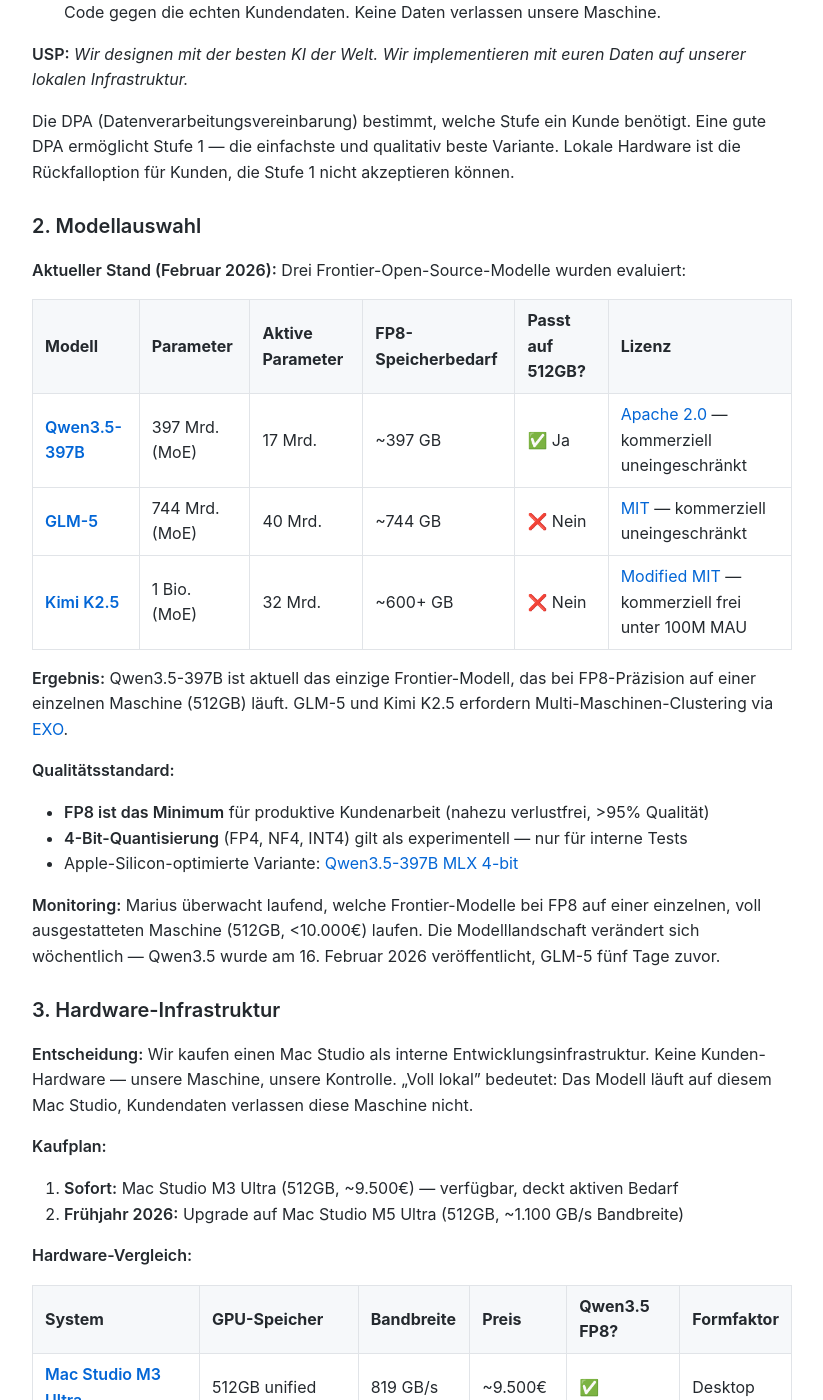
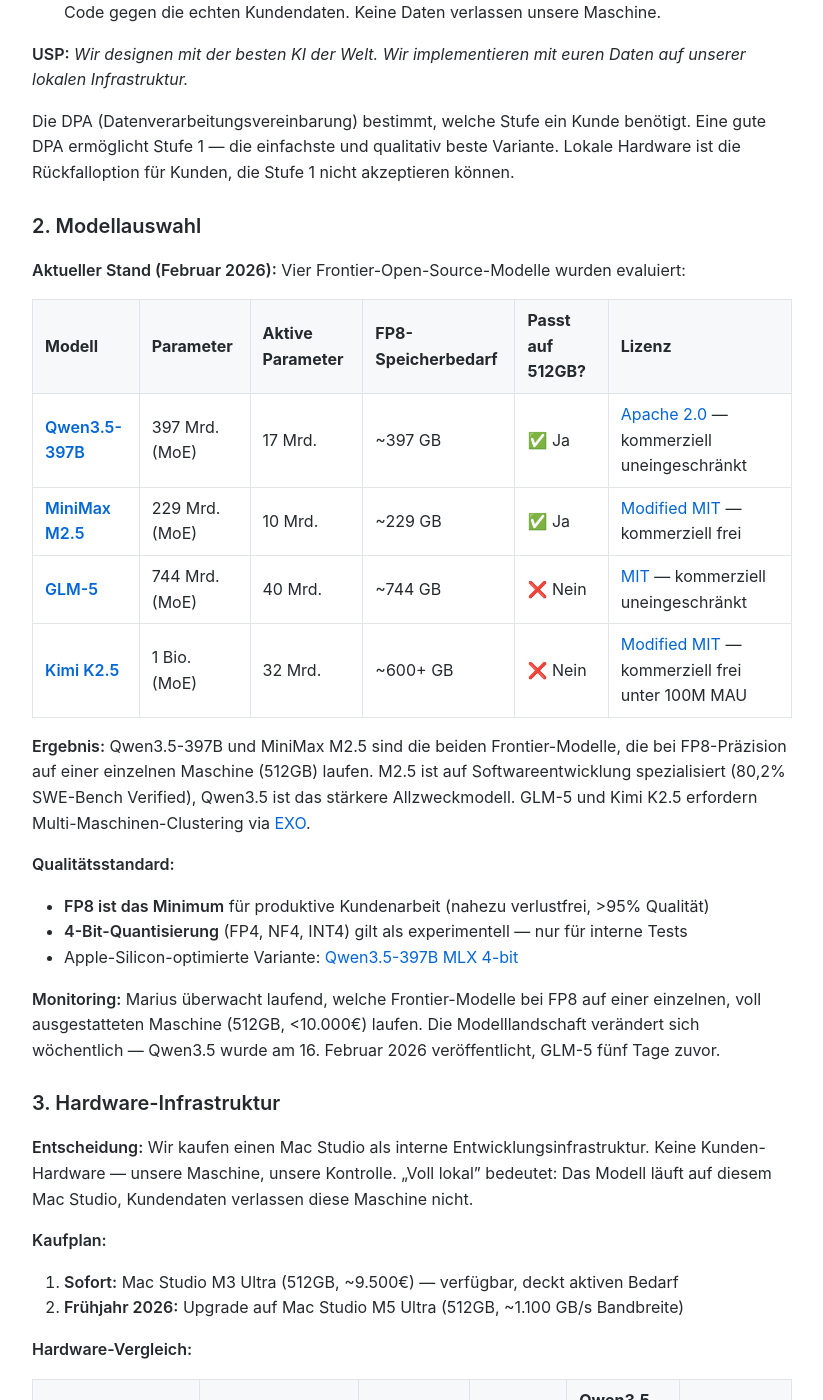
Before and after one commit to MariusWilsch/public-wilsch-ai-pages, a Jekyll site: the page built from project/wilsch-group/local-ai-development-offering.md, in a window 1280 px wide and 1400 px high, scrolled down 2185 px. Shown: the whole window, without its empty margins (228-1051 px from the left). Built offline with Jekyll 4.4.1, drawn with Linux system fonts in a browser that asks for light colours; our own code applies the rules of GitHub Pages for plain Markdown files; some of the changed text lies outside the part shown.

Commit message:
Sync from hippocampus 2026-02-19

```diff
--- a/project/wilsch-group/local-ai-development-offering.md
+++ b/project/wilsch-group/local-ai-development-offering.md
@@ -57,15 +57,16 @@ Die DPA (Datenverarbeitungsvereinbarung) bestimmt, welche Stufe ein Kunde benöt
 
 ### 2. Modellauswahl
 
-**Aktueller Stand (Februar 2026):** Drei Frontier-Open-Source-Modelle wurden evaluiert:
+**Aktueller Stand (Februar 2026):** Vier Frontier-Open-Source-Modelle wurden evaluiert:
 
 | Modell | Parameter | Aktive Parameter | FP8-Speicherbedarf | Passt auf 512GB? | Lizenz |
 |--------|-----------|-----------------|-------------------|-----------------|--------|
 | **[Qwen3.5-397B](https://huggingface.co/Qwen/Qwen3.5-397B-A17B)** | 397 Mrd. (MoE) | 17 Mrd. | ~397 GB | ✅ Ja | [Apache 2.0](https://huggingface.co/Qwen/Qwen3.5-397B-A17B) — kommerziell uneingeschränkt |
+| **[MiniMax M2.5](https://huggingface.co/MiniMaxAI/MiniMax-M2.5)** | 229 Mrd. (MoE) | 10 Mrd. | ~229 GB | ✅ Ja | [Modified MIT](https://github.com/MiniMax-AI/MiniMax-M2.5/blob/main/LICENSE) — kommerziell frei |
 | **[GLM-5](https://huggingface.co/zai-org/GLM-5)** | 744 Mrd. (MoE) | 40 Mrd. | ~744 GB | ❌ Nein | [MIT](https://glm5.net/) — kommerziell uneingeschränkt |
 | **[Kimi K2.5](https://huggingface.co/moonshotai/Kimi-K2.5)** | 1 Bio. (MoE) | 32 Mrd. | ~600+ GB | ❌ Nein | [Modified MIT](https://github.com/MoonshotAI/Kimi-K2.5/blob/master/LICENSE) — kommerziell frei unter 100M MAU |
 
-**Ergebnis:** Qwen3.5-397B ist aktuell das einzige Frontier-Modell, das bei FP8-Präzision auf einer einzelnen Maschine (512GB) läuft. GLM-5 und Kimi K2.5 erfordern Multi-Maschinen-Clustering via [EXO](https://github.com/exo-explore/exo).
+**Ergebnis:** Qwen3.5-397B und MiniMax M2.5 sind die beiden Frontier-Modelle, die bei FP8-Präzision auf einer einzelnen Maschine (512GB) laufen. M2.5 ist auf Softwareentwicklung spezialisiert (80,2% SWE-Bench Verified), Qwen3.5 ist das stärkere Allzweckmodell. GLM-5 und Kimi K2.5 erfordern Multi-Maschinen-Clustering via [EXO](https://github.com/exo-explore/exo).
 
 **Qualitätsstandard:**
 - **FP8 ist das Minimum** für produktive Kundenarbeit (nahezu verlustfrei, >95% Qualität)
@@ -155,4 +156,5 @@ Auch mit der Commercial API und Anthropics DPA bleiben folgende Punkte, die regu
 - **Anthropic Terms:** [Commercial Terms](https://www.anthropic.com/legal/commercial-terms) | [DPA](https://www.anthropic.com/legal/data-processing-addendum) | [Regional Compliance](https://claude.com/regional-compliance)
 - **EXO:** [github.com/exo-explore/exo](https://github.com/exo-explore/exo)
 - **Qwen3.5:** [HuggingFace](https://huggingface.co/Qwen/Qwen3.5-397B-A17B) | [MLX 4-bit](https://huggingface.co/mlx-community/Qwen3.5-397B-A17B-4bit)
+- **MiniMax M2.5:** [HuggingFace](https://huggingface.co/MiniMaxAI/MiniMax-M2.5)
 - **Session:** ce7b3c88-8c2e-47cb-b165-daeae5aa8c10.jsonl
```
